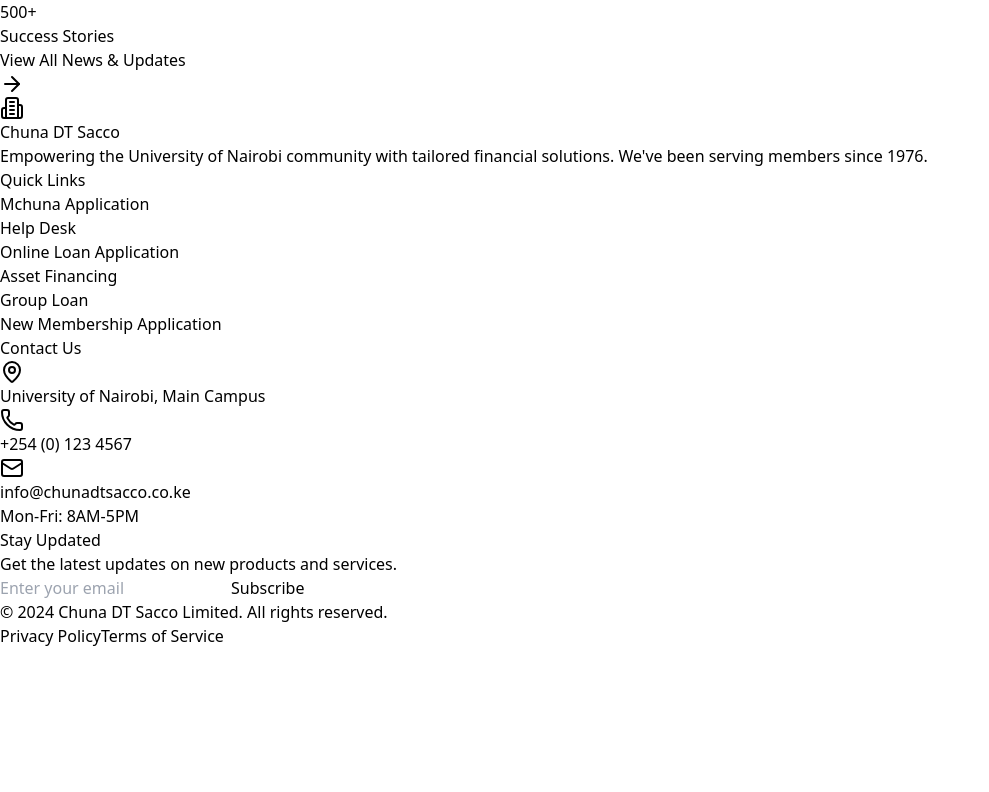
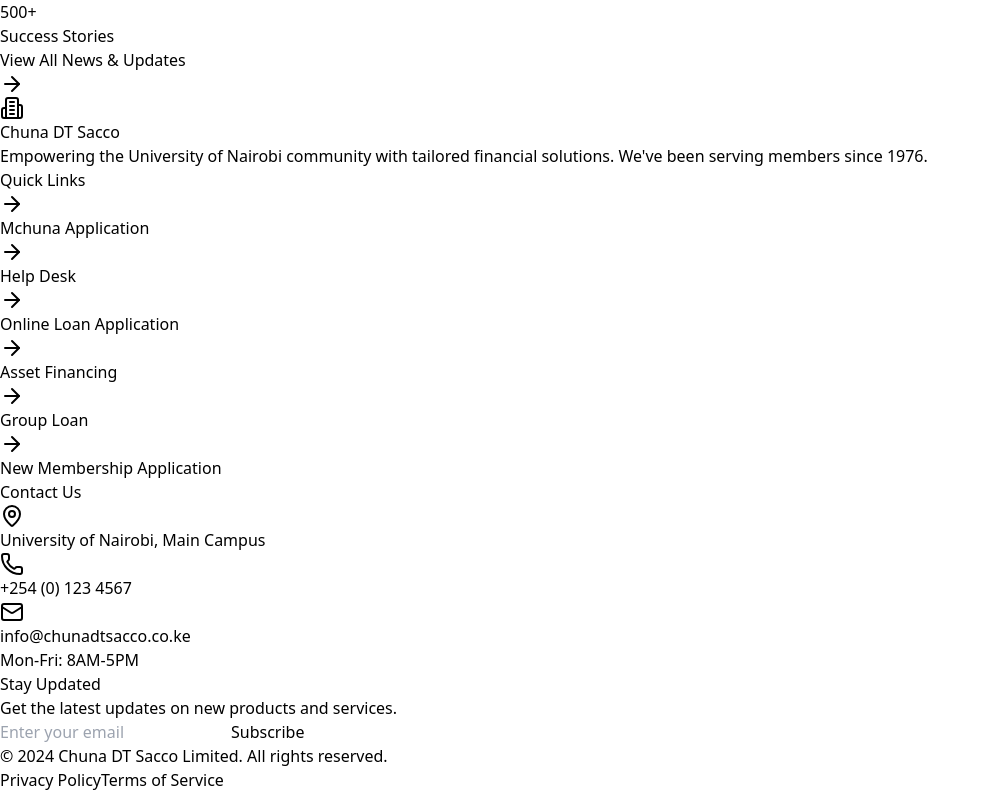
Before and after one commit to KhalanHappiness/chuna-sacco, a React (Vite) app: page / in a window 1280 px wide. Shown: the part 5184-5976 px from the top of the page, without its empty margins (0-989 px from the left). Before the commit the page ends 5832 px from the top, so only its background shows below. Built offline with nearby package versions, Linux system fonts and the light colour scheme.

Commit message:
added a quicklinks object

```diff
--- a/src/components/Footer.jsx
+++ b/src/components/Footer.jsx
@@ -1,6 +1,16 @@
-import { Users, TrendingUp, Shield, BookOpen, Building2, CreditCard, Phone, Mail, MapPin, CheckCircle } from 'lucide-react';
+import { Users, TrendingUp, Shield, BookOpen, Building2, CreditCard, Phone, Mail, MapPin, CheckCircle, ArrowRight } from 'lucide-react';
 
 const Footer = () => {
+
+    const quickLinks = [
+    { name: "Mchuna Application", href: "/mchuna" },
+    { name: "Help Desk", href: "/help" },
+    { name: "Online Loan Application", href: "/loan-application" },
+    { name: "Asset Financing", href: "/asset-financing" },
+    { name: "Group Loan", href: "/group-loan" },
+    { name: "New Membership Application", href: "/membership" }
+  ]
+
   return (
     <footer className="bg-white text-gray py-12">
       <div className="max-w-7xl mx-auto px-4 sm:px-6 lg:px-8">
@@ -22,13 +32,24 @@
           <div>
             <h3 className="text-lg font-bold mb-4">Quick Links</h3>
             <ul className="space-y-2">
-              <li><a href="#" className="text-gray-400 hover:text-emerald-600">Mchuna Application</a></li>
-              <li><a href="#" className="text-gray-400 hover:text-emerald-600">Help Desk</a></li>
-              <li><a href="#" className="text-gray-400 hover:text-emerald-600">Online Loan Application</a></li>
-              <li><a href="#" className="text-gray-400 hover:text-emerald-600">Asset Financing</a></li>
-              <li><a href="#" className="text-gray-400 hover:text-emerald-600">Group Loan</a></li>
-              <li><a href="#" className="text-gray-400 hover:text-emerald-600">New Membership Application</a></li>
-
+              {[
+                "Mchuna Application",
+                "Help Desk",
+                "Online Loan Application",
+                "Asset Financing",
+                "Group Loan",
+                "New Membership Application"
+              ].map((link, idx) => (
+                <li key={idx}>
+                  <a
+                    href="#"
+                    className="flex items-center text-gray-400 hover:text-emerald-600 transition-colors"
+                  >
+                    <ArrowRight className="h-4 w-4 mr-2" />
+                    {link}
+                  </a>
+                </li>
+              ))}
             </ul>
           </div>
 
```
